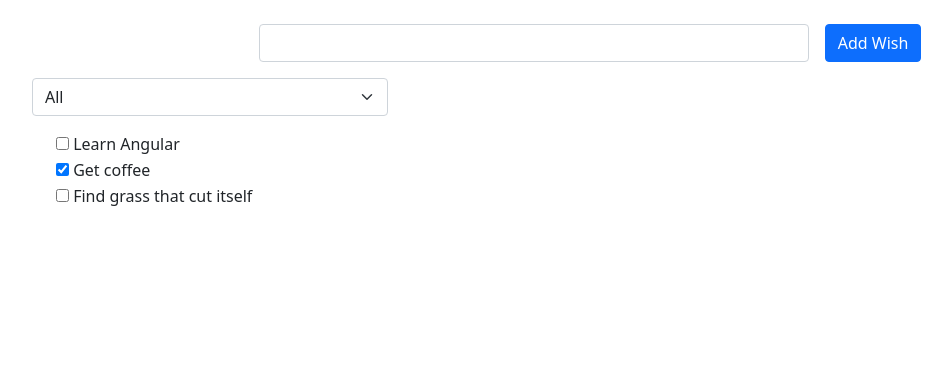
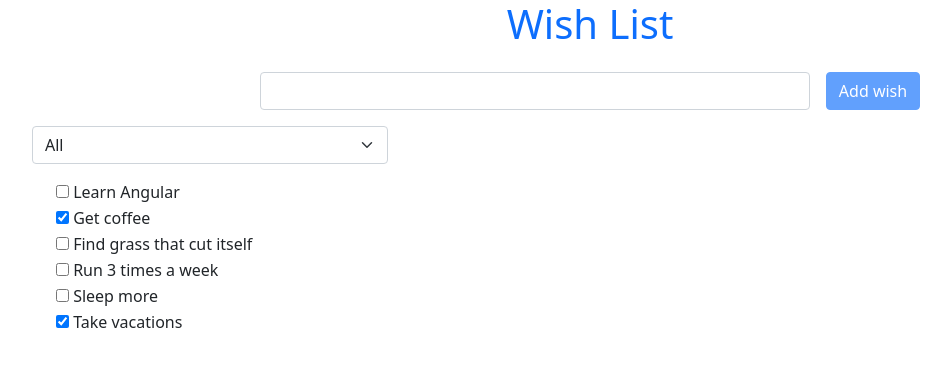
Before and after one commit to Yapoinc/AngularWishList, an Angular app in the folder wishlist/: page / in a window 1280 px wide. Shown: the top 366 px of the page, without its empty margins (50-1002 px from the left). Built offline with nearby package versions, Linux system fonts and the light colour scheme.

Commit message:
Added getter Added locales Added ngfor por options

```diff
--- /dev/null
+++ b/wishlist/src/Tools/locales.ts
@@ -0,0 +1,4 @@
+export class Locales {
+  public static AddWish='Add wish';
+
+}
--- a/wishlist/src/app/app.component.html
+++ b/wishlist/src/app/app.component.html
@@ -1,4 +1,5 @@
 <div class="container">
+  <h1 class="text-center text-primary">{{title}}</h1>
   <form class="row mt-3 gx-3 gy-2 alingn-items-center justify-content-center">
     <div class="col-sm-6">
       <label class="visually-hidden">Wish</label>
@@ -8,25 +9,23 @@
         class="form-control"
         [(ngModel)]="newWishText"
         (ngModelChange)="textChange($event)"
+        (keypress)="keypressHandler($event)"
       />
     </div>
     <div class="col-auto">
-      <button
-        type="submit"
-        class="btn btn-primary"
-        (click)="$event.preventDefault(); addNewWish()"
-      >
-        Add Wish
+      <button type="submit"
+              class="btn btn-primary"
+              (click)="$event.preventDefault(); addNewWish()"
+              [disabled]="newWishText.trim().length===0">
+        {{locales.AddWish}}
       </button>
     </div>
   </form>
   <div class="row mt-3">
     <div class="col-sm-4">
-      <select class="form-select" [(ngModel)]="listFilter"
-      (ngModelChange)="filterChange($event)">
-        <option value="0">All</option>
-        <option value="1">Unfulfilled</option>
-        <option value="2">Fulfilled</option>
+      <select class="form-select" [(ngModel)]="listFilter">
+        <option *ngFor="let item of filterOptions;index as index"
+                id="listFilter{{index}}" value="{{item.id}}">{{item.description}}</option>
       </select>
     </div>
   </div>
--- a/wishlist/src/app/app.component.ts
+++ b/wishlist/src/app/app.component.ts
@@ -1,43 +1,53 @@
 import { Component } from '@angular/core';
 import { WishItem } from 'src/shared/models/wishItem';
-
+import {Locales} from '../Tools/locales'
+let filters=[(x:WishItem)=>true,(x:WishItem)=>!x.isComplete, (x:WishItem)=>x.isComplete];
 @Component({
   selector: 'app-root',
   templateUrl: './app.component.html',
   styleUrls: ['./app.component.scss']
 })
 export class AppComponent {
-  items: WishItem[] = [
+  constructor() {
+    console.log();
+  }
+  filterOptions=[{id:0,description:'All'},{id:1,description:'Unfulfilled'},{id:2,description:'Fulfilled'},];
+  locales=Locales;
+  private items: WishItem[] = [
     new WishItem('Learn Angular'),
     new WishItem('Get coffee', true),
     new WishItem('Find grass that cut itself'),
+    new WishItem('Run 3 times a week'),
+    new WishItem('Sleep more'),
+    new WishItem('Take vacations',true),
   ];
   listFilter: string = '0';
   newWishText = '';
-  title = 'wishlist';
-  visibleItems = this.items;
+  title = 'Wish List';
 
-  addNewWish() {
+  addNewWish=()=> {
     if (!this.newWishText.trim())
       return;
     this.items.push(new WishItem(this.newWishText));
     this.newWishText = '';
 
   }
+   get visibleItems() {
+    return this.items.filter(filters[+this.listFilter]);
+   }
 
-  filterChange(e: string) {
-    this.visibleItems = this.items;
-    if (+e === 1)
-      this.visibleItems = this.items.filter(item => !item.isComplete);
-    if (+e === 2)
-      this.visibleItems = this.items.filter(item => item.isComplete);
 
-  }
   textChange(e: string) {
-    console.log(e);
+    //console.log(e);
   }
   toggleItem(e: Event, item: WishItem) {
     item.isComplete = !item.isComplete;
   }
 
+  keypressHandler(e:KeyboardEvent) {
+
+    if(e.key ==='Enter')
+      this.addNewWish()
+
+  }
 }
```
